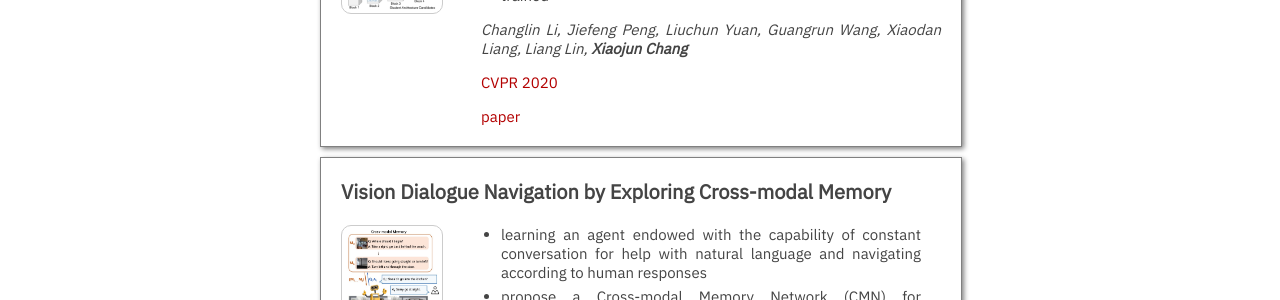
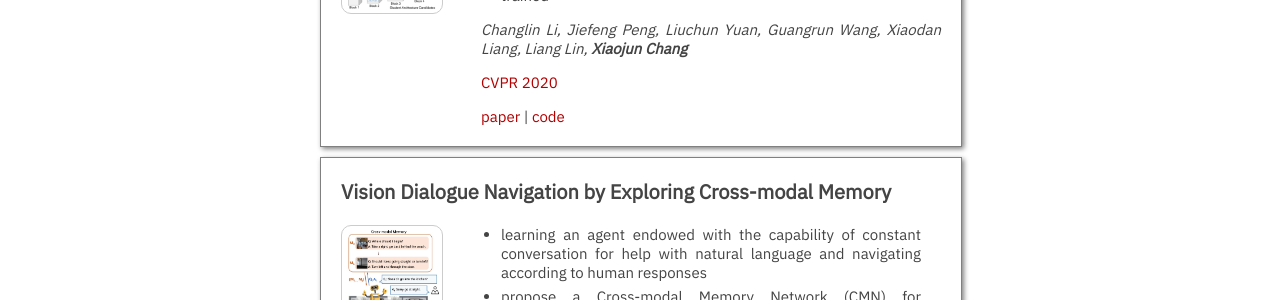
Before and after one commit to zhihuilics/xiaojun-chang.github.io, a Jekyll site: the page built from _pages/publications.md, in a window 1280 px wide and 900 px high, scrolled down 953 px. Shown: the part 153-453 px from the top of the window. Built offline with Jekyll 4.4.1, drawn with Linux system fonts in a browser that asks for light colours; nearby versions of some CDN libraries; a style sheet for code colours, icons or effects is not loaded.

Commit message:
Update conference_papers.yml

```diff
--- a/_data/conference_papers.yml
+++ b/_data/conference_papers.yml
@@ -39,10 +39,13 @@
   description: <ul><li>modularize the large search space of NAS into blocks to ensure that the potential candidate architectures are fully trained</li></ul>
   authors: Changlin Li, Jiefeng Peng, Liuchun Yuan, Guangrun Wang, Xiaodan Liang, Liang Lin, <b>Xiaojun Chang</b>
   venue: <a href="http://cvpr2020.thecvf.com/" target="_blank">CVPR 2020</a>
-  number_link: 1
+  number_link: 2
   link1:
     url: https://arxiv.org/pdf/1911.13053.pdf
     display: paper
+  link2:
+    url: https://github.com/changlin31/DNA
+    display: code
 
 - title: Vision Dialogue Navigation by Exploring Cross-modal Memory
   image: CVPR2020_VDN_framework.png
```
